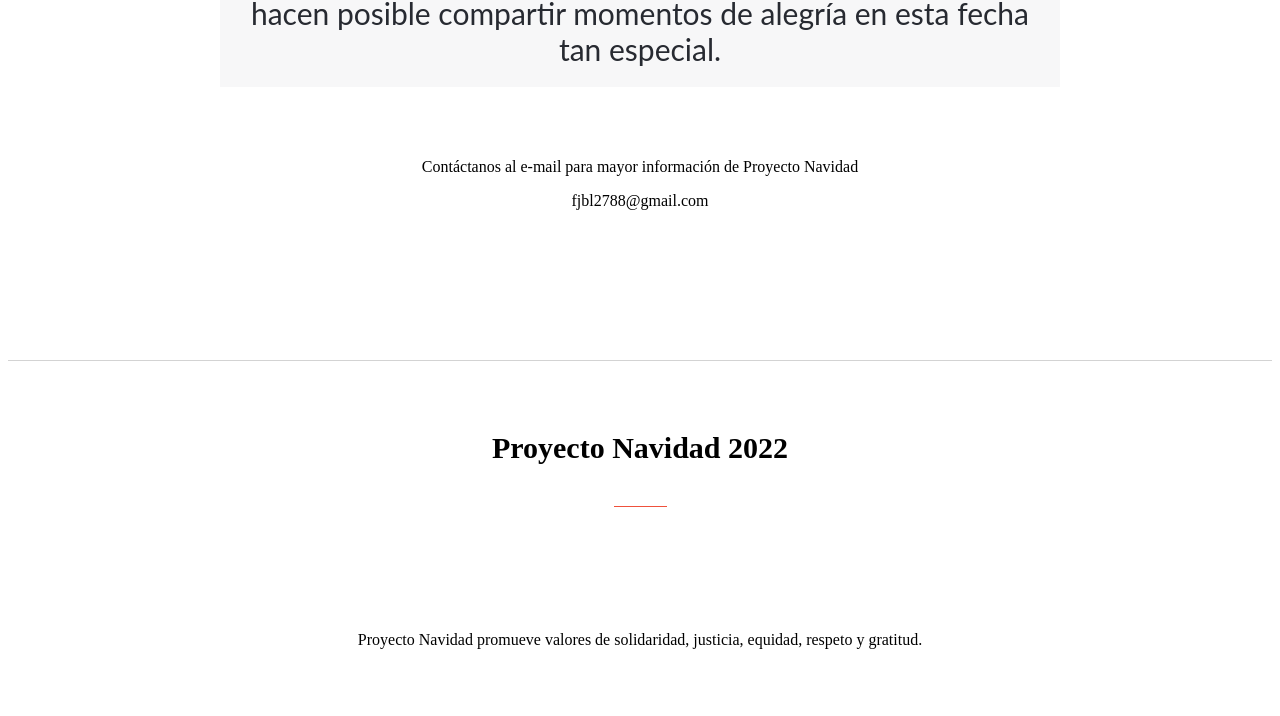
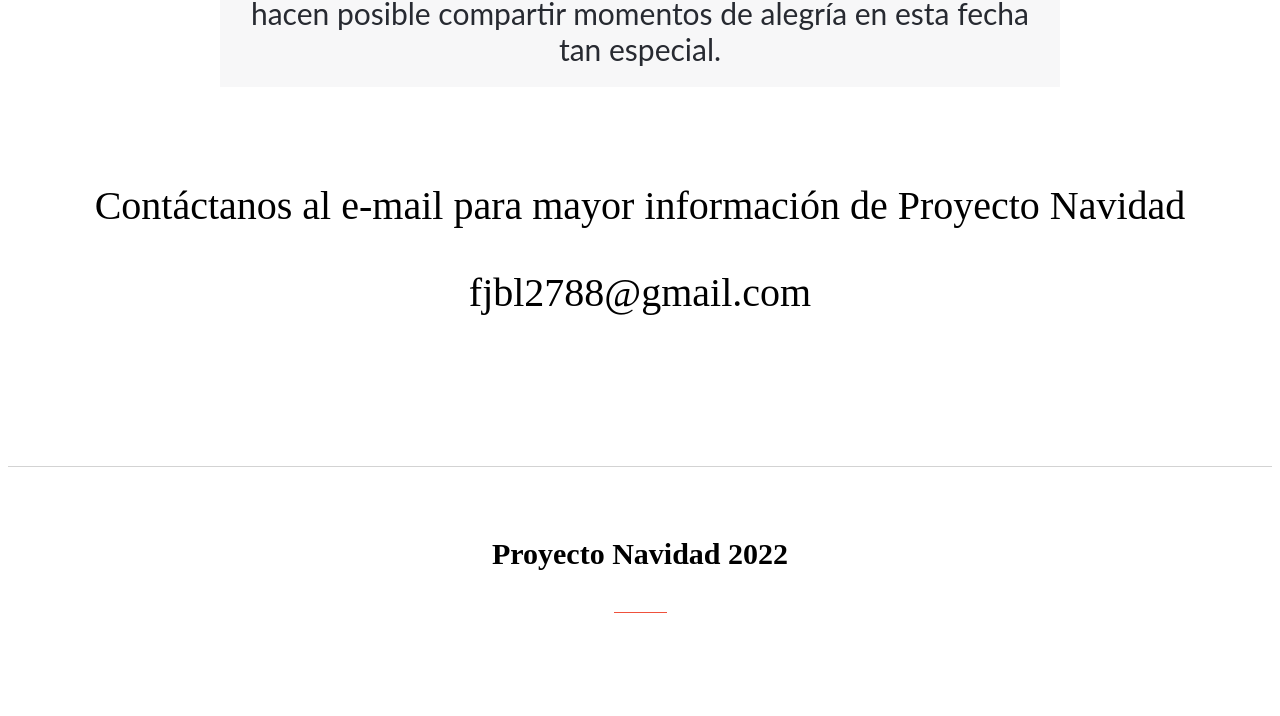
Before and after one commit to franclobo/Proyecto-Navidad, a website: page about.html in a window 1280 px wide. Shown: the part 752-1468 px from the top of the page. Drawn offline with Linux system fonts and the light colour scheme.

Commit message:
Adjust font size

```diff
--- a/about.html
+++ b/about.html
@@ -53,8 +53,8 @@
         en esta fecha tan especial.
         </p>
       </div>
-      <div class="contact">
-        <p id="contacto">Contáctanos al e-mail para mayor información de Proyecto Navidad</p>
+      <div class="contact" id="contacto">
+        <p>Contáctanos al e-mail para mayor información de Proyecto Navidad</p>
         <a>fjbl2788@gmail.com</a>
       </div>
     </article>
--- a/styles.css
+++ b/styles.css
@@ -448,6 +448,7 @@
 
 .contact {
   padding-bottom: 80px;
+  font-size: 40px;
 }
 
 .logo-title {
@@ -456,7 +457,7 @@
 }
 
 .logo-about {
-  font-size: 1em;
+  font-size: 40px;
   margin: 70px;
 }
 
```
